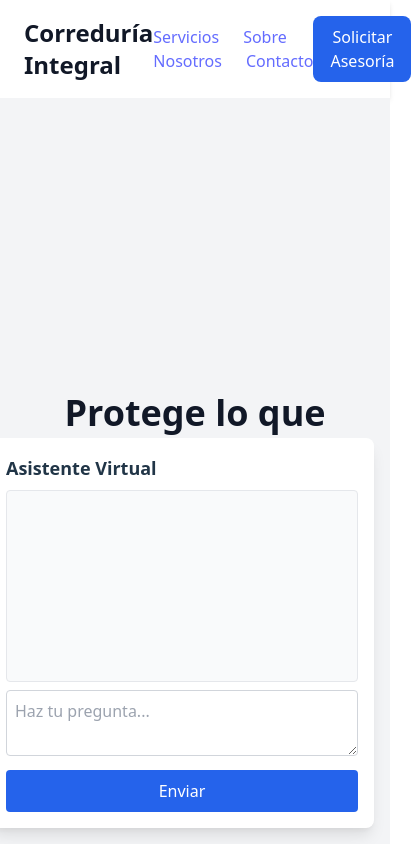
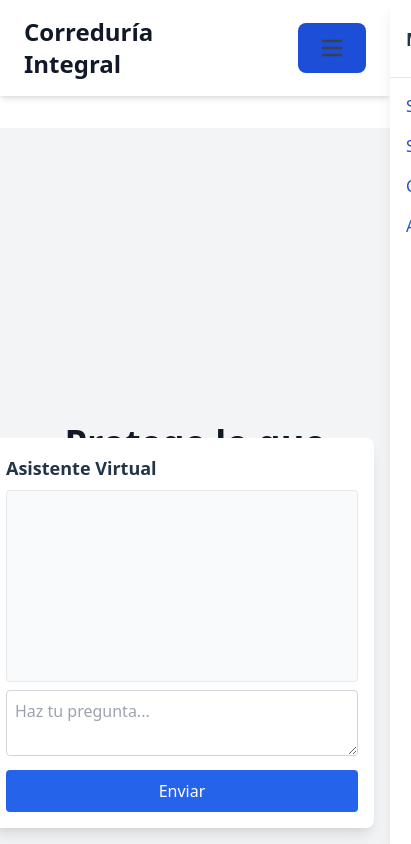
Before and after one commit to guillermo-delgado/correduria, a React (Vite) app: page / in a window 390 px wide. Shown: the top 844 px of the page, 411 px wide, since content can reach past the window. Built offline with nearby package versions, Linux system fonts and the light colour scheme.

Commit message:
Primer commit - Navbar funcional responsive

```diff
--- a/package.json
+++ b/package.json
@@ -10,6 +10,7 @@
     "preview": "vite preview"
   },
   "dependencies": {
+    "lucide-react": "^0.483.0",
     "marked": "^15.0.7",
     "openai": "^4.89.0",
     "react": "^19.0.0",
--- a/src/App.css
+++ b/src/App.css
@@ -5,6 +5,8 @@
   padding: 2rem;
   text-align: center;
 }
+
+
 
 .logo {
   height: 6em;
--- a/src/App.tsx
+++ b/src/App.tsx
@@ -1,11 +1,16 @@
 import Home from "@/pages/Home";
 import ChatGPT from "@/components/ui/ChatGPT";
 import SWUpdater from "@/components/SWUpdater";
+import Navbar from "./components/Navbar";
 
 function App() {
   return (
     <>
-      <Home />
+      <Navbar />
+      {/* Añade padding arriba para que no quede oculto detrás del navbar */}
+      <div className="pt-32">
+        <Home />
+      </div>
       <ChatGPT />
       <SWUpdater />
     </>
--- /dev/null
+++ b/src/components/Navbar.tsx
@@ -0,0 +1,75 @@
+import { useState } from "react";
+import { Menu, X } from "lucide-react";
+
+const Navbar = () => {
+  const [isOpen, setIsOpen] = useState(false);
+
+  return (
+    <>
+      <header className="fixed top-0 left-0 w-full z-50 bg-white shadow-md px-6 py-4">
+        <div className="max-w-7xl mx-auto flex items-center justify-between">
+          {/* Logo */}
+          <div className="flex-1">
+            <h1 className="text-2xl font-bold text-gray-900">Correduría Integral</h1>
+          </div>
+
+          {/* Enlaces centrados (solo en escritorio) */}
+          <nav className="hidden md:flex flex-1 justify-center gap-6 text-gray-700">
+            <a href="#services" className="hover:text-blue-600">Servicios</a>
+            <a href="#about" className="hover:text-blue-600">Sobre Nosotros</a>
+            <a href="#contact" className="hover:text-blue-600">Contacto</a>
+          </nav>
+
+          {/* Botón de acceso a la derecha */}
+          <div className="flex-1 flex justify-end items-center">
+            <a
+              href="#login"
+              className="hidden md:inline-block bg-blue-600 text-white px-4 py-2 rounded-lg hover:bg-blue-700 transition"
+            >
+              Acceso / Registro
+            </a>
+
+            {/* Botón hamburguesa móvil */}
+            <button
+              onClick={() => setIsOpen(true)}
+              className="md:hidden text-gray-700"
+              aria-label="Abrir menú"
+            >
+              <Menu size={28} />
+            </button>
+          </div>
+        </div>
+      </header>
+
+      {/* Drawer móvil */}
+      <div
+        className={`fixed top-0 right-0 h-full w-64 bg-white shadow-lg z-50 transform transition-transform duration-300 md:hidden ${
+          isOpen ? "translate-x-0" : "translate-x-full"
+        }`}
+      >
+        <div className="flex items-center justify-between p-4 border-b">
+          <span className="text-lg font-semibold">Menú</span>
+          <button onClick={() => setIsOpen(false)} aria-label="Cerrar menú">
+            <X size={24} />
+          </button>
+        </div>
+        <nav className="flex flex-col p-4 space-y-4 text-gray-700">
+          <a href="#services" onClick={() => setIsOpen(false)} className="hover:text-blue-600">Servicios</a>
+          <a href="#about" onClick={() => setIsOpen(false)} className="hover:text-blue-600">Sobre Nosotros</a>
+          <a href="#contact" onClick={() => setIsOpen(false)} className="hover:text-blue-600">Contacto</a>
+          <a href="#login" onClick={() => setIsOpen(false)} className="hover:text-blue-600">Acceso / Registro</a>
+        </nav>
+      </div>
+
+      {/* Fondo oscuro solo en móvil */}
+      {isOpen && (
+        <div
+          className="fixed inset-0 bg-black bg-opacity-40 z-40 md:hidden"
+          onClick={() => setIsOpen(false)}
+        />
+      )}
+    </>
+  );
+};
+
+export default Navbar;
--- a/src/index.css
+++ b/src/index.css
@@ -1,51 +1,54 @@
 @import url("https://cdn.jsdelivr.net/npm/tailwindcss@2.2.19/dist/tailwind.min.css");
 
-@tailwind base;
-@tailwind components;
-@tailwind utilities;
 
 
-html, body, #root {
-  height: 100%;
+html, body {
+  overflow-x: hidden;
+}
+* {
+  box-sizing: border-box;
+}
+img {
+  max-width: 100%;
+  height: auto;
 }
 
-:root {
+/* Scroll suave y protección contra scroll horizontal */
+html {
+  scroll-behavior: smooth;
+  overflow-x: hidden;
+}
+
+body {
+  margin: 0;
+  min-width: 320px;
+  min-height: 100vh;
+  overflow-x: hidden;
+  background-color: #ffffff; /* Color claro por defecto */
+  color: #213547; /* Color texto base */
   font-family: system-ui, Avenir, Helvetica, Arial, sans-serif;
   line-height: 1.5;
   font-weight: 400;
-
-  color-scheme: light dark;
-  color: rgba(255, 255, 255, 0.87);
-  background-color: #242424;
-
-  font-synthesis: none;
-  text-rendering: optimizeLegibility;
   -webkit-font-smoothing: antialiased;
   -moz-osx-font-smoothing: grayscale;
 }
 
+html, body, #root {
+  height: 100%;
+  width: 100%;
+}
+
+/* Enlaces */
 a {
   font-weight: 500;
-  color: #646cff;
+  color: #1d4ed8; /* azul-600 */
   text-decoration: inherit;
 }
 a:hover {
-  color: #535bf2;
+  color: #2563eb; /* azul-500 */
 }
 
-body {
-  margin: 0;
-  display: flex;
-  place-items: center;
-  min-width: 320px;
-  min-height: 100vh;
-}
-
-h1 {
-  font-size: 3.2em;
-  line-height: 1.1;
-}
-
+/* Botones base */
 button {
   border-radius: 8px;
   border: 1px solid transparent;
@@ -53,27 +56,37 @@ button {
   font-size: 1em;
   font-weight: 500;
   font-family: inherit;
-  background-color: #1a1a1a;
+  background-color: #1d4ed8; /* azul-600 */
+  color: white;
   cursor: pointer;
-  transition: border-color 0.25s;
+  transition: border-color 0.25s, background-color 0.25s;
 }
 button:hover {
-  border-color: #646cff;
+  background-color: #2563eb; /* azul-500 */
 }
 button:focus,
 button:focus-visible {
   outline: 4px auto -webkit-focus-ring-color;
 }
 
+/* Títulos */
+h1 {
+  font-size: 3.2em;
+  line-height: 1.1;
+}
+
+/* Tema claro por defecto */
 @media (prefers-color-scheme: light) {
   :root {
     color: #213547;
     background-color: #ffffff;
   }
+
   a:hover {
-    color: #747bff;
+    color: #3748ff;
   }
+
   button {
-    background-color: #f9f9f9;
+    background-color: #1d4ed8;
   }
 }
--- a/src/pages/Home.tsx
+++ b/src/pages/Home.tsx
@@ -7,16 +7,7 @@ export default function Home() {
   return (
 
     <div className="bg-gray-50 text-gray-900 min-h-screen w-screen">
-      {/* Header */}
-      <header className="flex justify-between items-center px-6 py-4 bg-white shadow-md w-full">
-        <h1 className="text-2xl font-bold">Correduría Integral</h1>
-        <nav className="space-x-6">
-          <a href="#services" className="hover:text-blue-600">Servicios</a>
-          <a href="#about" className="hover:text-blue-600">Sobre Nosotros</a>
-          <a href="#contact" className="hover:text-blue-600">Contacto</a>
-        </nav>
-        <Button className="bg-blue-600 text-white px-4 py-2 rounded-lg">Solicitar Asesoría</Button>
-      </header>
+
 
       {/* Hero Section */}
       <section className="flex flex-col items-center justify-center text-center py-20 px-6 min-h-screen w-screen bg-gray-100">
```
Also changed, not shown: 1 other file (tests, documents, lock files or other folders).
